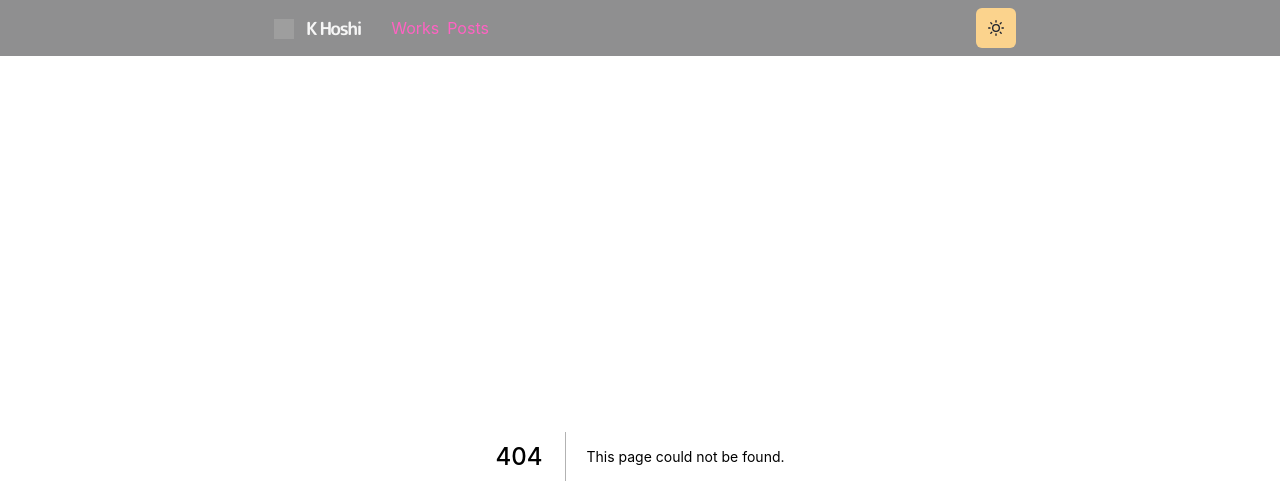
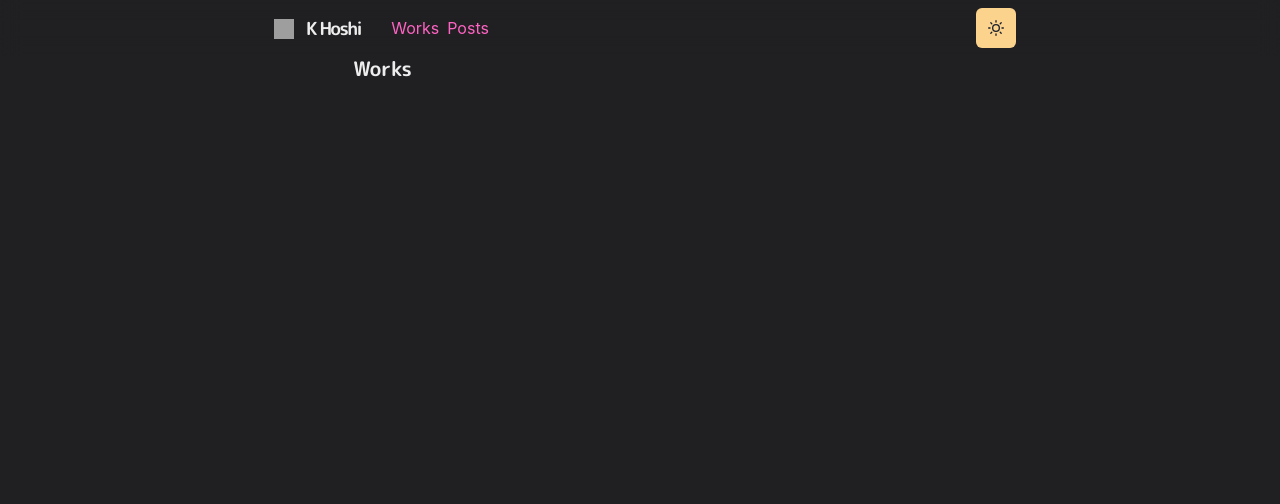
Before and after one commit to khoshi-higashi/homepage, a Next.js app: page /works in a window 1280 px wide. Before the commit this address had no page. Shown: the top 504 px of the page. Built offline with nearby package versions, Linux system fonts and the light colour scheme; grey boxes are pictures that could not be loaded.

Commit message:
Create works page

```diff
--- a/pages/index.js
+++ b/pages/index.js
@@ -36,8 +36,8 @@
           .
         </Paragraph>
         <Box align="center" my={4}>
-          {/* <NextLink href="/works"> */}
-          <NextLink href="https://react-firebase-todo-app-d287a.web.app/">
+          <NextLink href="/works">
+            {/* <NextLink href="https://react-firebase-todo-app-d287a.web.app/"> */}
             <Button rightIcon={<ChevronRightIcon />} colorScheme="teal">
               My portfolio
             </Button>
--- /dev/null
+++ b/pages/works.js
@@ -0,0 +1,14 @@
+import { Container, Box, Heading, SimpleGrid, Divider } from "@chakra-ui/react";
+import Section from "../components/section";
+
+const Works = () => {
+    return (
+        <Container>
+            <Heading as="h3" fontSize={20} mb={4}>
+                Works
+            </Heading>
+        </Container>
+    )
+}
+
+export default Works
```
